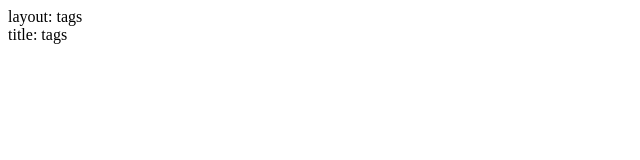
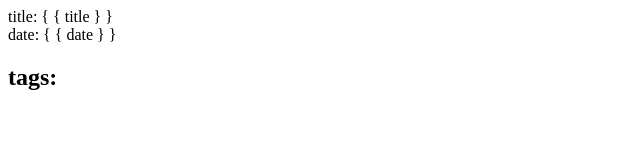
Before and after one commit to kongfanwu/kongfanwu.github.io, a plain HTML site: page tags/index.html in a window 1280 px wide. Shown: the whole page, without its empty margins (0-640 px from the left). Drawn offline with Linux system fonts and the light colour scheme.

Commit message:
Site updated: 2016-02-11 22:46:25

```diff
--- a/tags/index.html
+++ b/tags/index.html
@@ -1 +1,2 @@
-<p>layout: tags<br>title: tags</p>
+<p>title: { { title } }<br>date: { { date } }</p>
+<h2 id="tags_3A"><a href="#tags_3A" class="headerlink" title="tags:"></a>tags:</h2>
```
